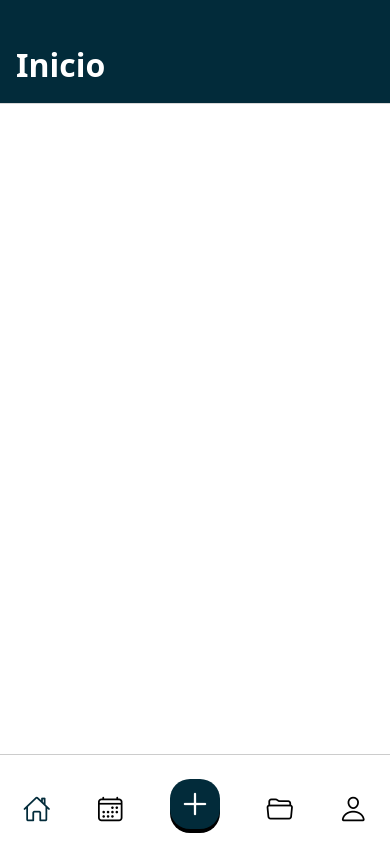
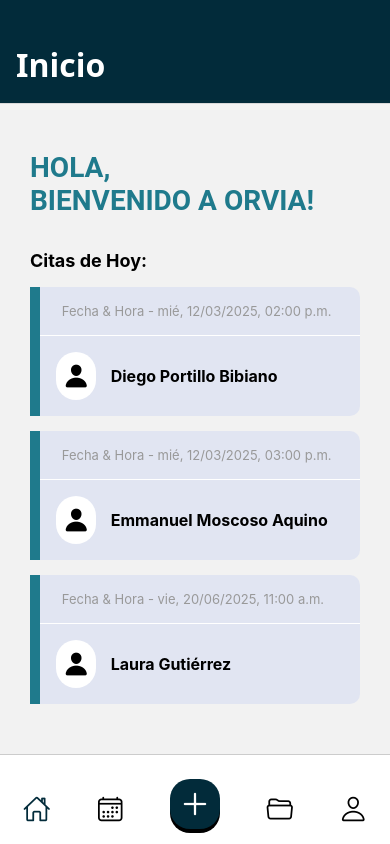
Before and after one commit to Diegoferpo/ORVIAProject, a React Native app in the folder ORVIA/: screen /Inicio in a window 390 px wide. Built offline with nearby package versions, Linux system fonts and the light colour scheme.

Commit message:
Agendar cita y Home - prototipo

```diff
--- a/ORVIA/screens/HomeView.js
+++ b/ORVIA/screens/HomeView.js
@@ -1,15 +1,91 @@
-import { View } from 'react-native';
+import { View, Text, FlatList, ActivityIndicator } from 'react-native';
+import { useEffect, useState } from 'react';
+import { Ionicons } from '@expo/vector-icons';
 import styles from '../styles/HomeStyle';
 
+const HomeView = () => {
+  const [citas, setCitas] = useState([]);
+  const [loading, setLoading] = useState(true);
 
-const HomeView = () => {
+  useEffect(() => {
+    // Simulación de llamada a una API
+    setTimeout(() => {
+      const fakeCitas = [
+        {
+          id: '1',
+          nombre: 'Diego Portillo Bibiano',
+          fecha: '2025-03-12T14:00:00',
+        },
+        {
+          id: '2',
+          nombre: 'Emmanuel Moscoso Aquino',
+          fecha: '2025-03-12T15:00:00',
+        },
+        {
+          id: '3',
+          nombre: 'Laura Gutiérrez',
+          fecha: '2025-06-20T11:00:00',
+        },
+      ];
+      setCitas(fakeCitas);
+      setLoading(false);
+    }, 1500);
+  }, []);
+
+  const formatearFecha = (fechaISO) => {
+    const fecha = new Date(fechaISO);
+    return new Intl.DateTimeFormat('es-MX', {
+      weekday: 'short',
+      day: '2-digit',
+      month: '2-digit',
+      year: 'numeric',
+      hour: '2-digit',
+      minute: '2-digit',
+    }).format(fecha);
+  };
+
+  const renderItem = ({ item }) => {
+    const fechaFormateada = formatearFecha(item.fecha);
+
     return (
-        <View style={styles.container}>
-            <View></View>
+      <View style={styles.card}>
+        <View style={{backgroundColor: '#1F7A8C', width:10, height: '100%'}}><Text></Text></View>
+        <View style={{flex: 1}}>
+            <View style={styles.timeContainer}>
+                <Text style={styles.fecha}>Fecha & Hora - {fechaFormateada}</Text>
+            </View>
 
+            <View style={styles.patientContainer}>
+                <View style={styles.iconContainer}>
+                    <Ionicons name="person" size={26} color="#000" />
+                </View>
 
+                <Text style={styles.nombre}>{item.nombre}</Text>
+            </View>
         </View>
+      </View>
     );
-}
+  };
 
+  return (
+    <View style={styles.container}>
+    <View style={styles.boxBienvenida}>
+      <Text style={styles.bienvenida}>HOLA,</Text>
+      <Text style={styles.bienvenida}>BIENVENIDO A ORVIA!</Text>
+    </View>
+      <Text style={styles.subtitulo}>Citas de Hoy:</Text>
+
+      {loading ? (
+        <ActivityIndicator size="large" color="#000" />
+      ) : (
+        <FlatList
+          data={citas}
+          keyExtractor={(item) => item.id}
+          renderItem={renderItem}
+          contentContainerStyle={styles.lista}
+        />
+      )}
+    </View>
+  );
+};
 export default HomeView;
--- a/ORVIA/styles/CreateAppointmentStyle.js
+++ b/ORVIA/styles/CreateAppointmentStyle.js
@@ -22,7 +22,7 @@
       fontSize: 16,
       width: '100%',
       marginBottom: '3%',
-      shadowOpacity: 0.15,
+      shadowOpacity: 0.1,
     },
     smallInput: {
       width: '30%',
--- a/ORVIA/styles/HomeStyle.js
+++ b/ORVIA/styles/HomeStyle.js
@@ -2,10 +2,62 @@
 
 const styles = StyleSheet.create({
     container: {
-        flex: 1,
-        backgroundColor: '#fff',
-        alignItems: 'center',
-      },
+    padding: 30,
+    },
+    boxBienvenida: {
+      marginTop: '5%',
+      marginBottom: '10%'
+    },
+    bienvenida: {
+      fontSize: 28,
+      fontWeight: 'bold',
+      color: '#1F7A8C',
+      fontFamily: 'roboto'
+    },
+    subtitulo: {
+      fontSize: 18,
+      marginBottom: '5%',
+      fontWeight: 'bold'
+    },
+    lista: {
+      paddingBottom: 100,
+    },
+    card: {
+      backgroundColor: '#E1E5F2',
+      flexDirection: 'row',
+      alignItems: 'center',
+      marginBottom: 15,
+      borderRadius: 10
+    },
+    iconContainer: {
+      marginRight: '5%',
+      backgroundColor: '#fff',
+      height:'100%',
+      width: '14%',
+      alignItems: 'center',
+      borderRadius: 30,
+      padding: 10
+    },
+    timeContainer: {
+      padding: '5%',
+      borderBottomWidth: 0.5,
+      borderColor: '#fff'
+    },
+    patientContainer: {
+      flex: 1,
+      flexDirection: 'row',
+      alignItems: 'center',
+      margin: '5%'
+    },
+    fecha: {
+      marginLeft:'2%',
+      fontSize: 13,
+      color: '#999',
+    },
+    nombre: {
+      fontSize: 16,
+      fontWeight: 'bold',
+    },
 })
 
   export default styles;
```
